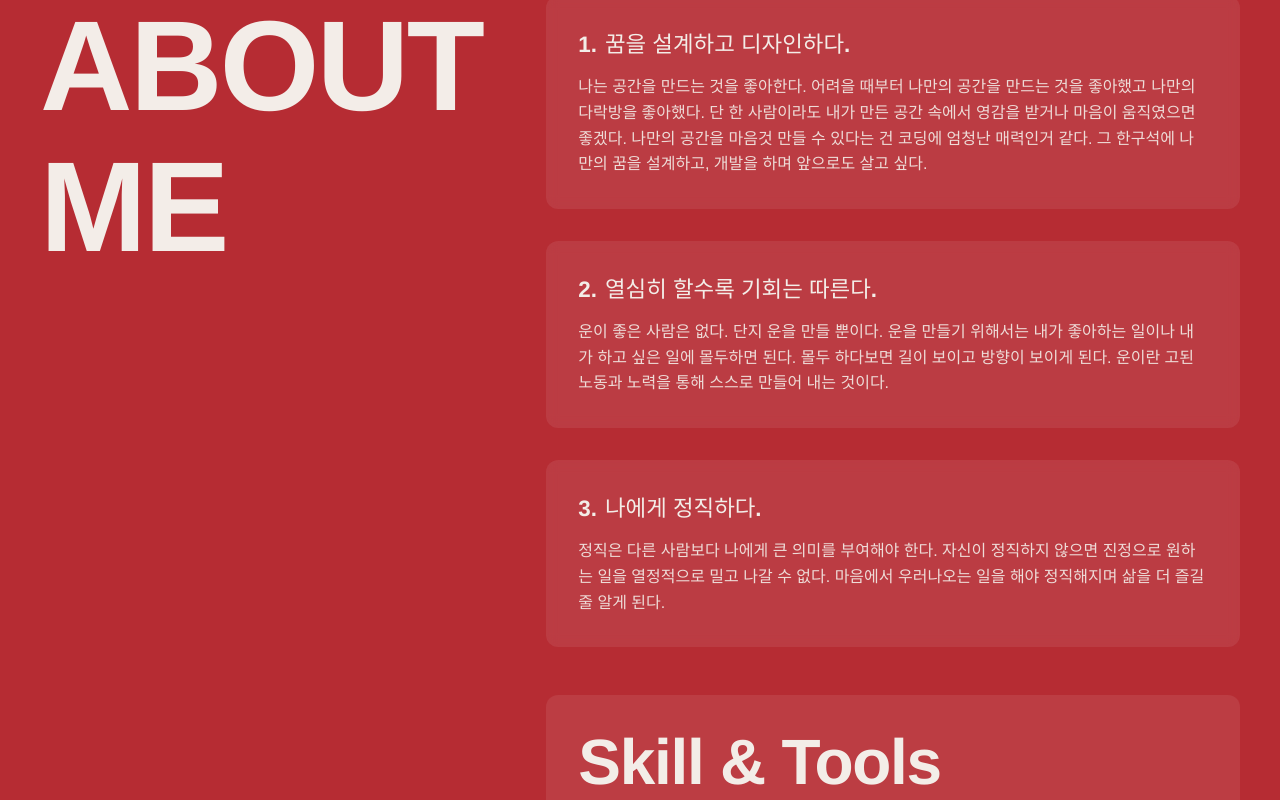
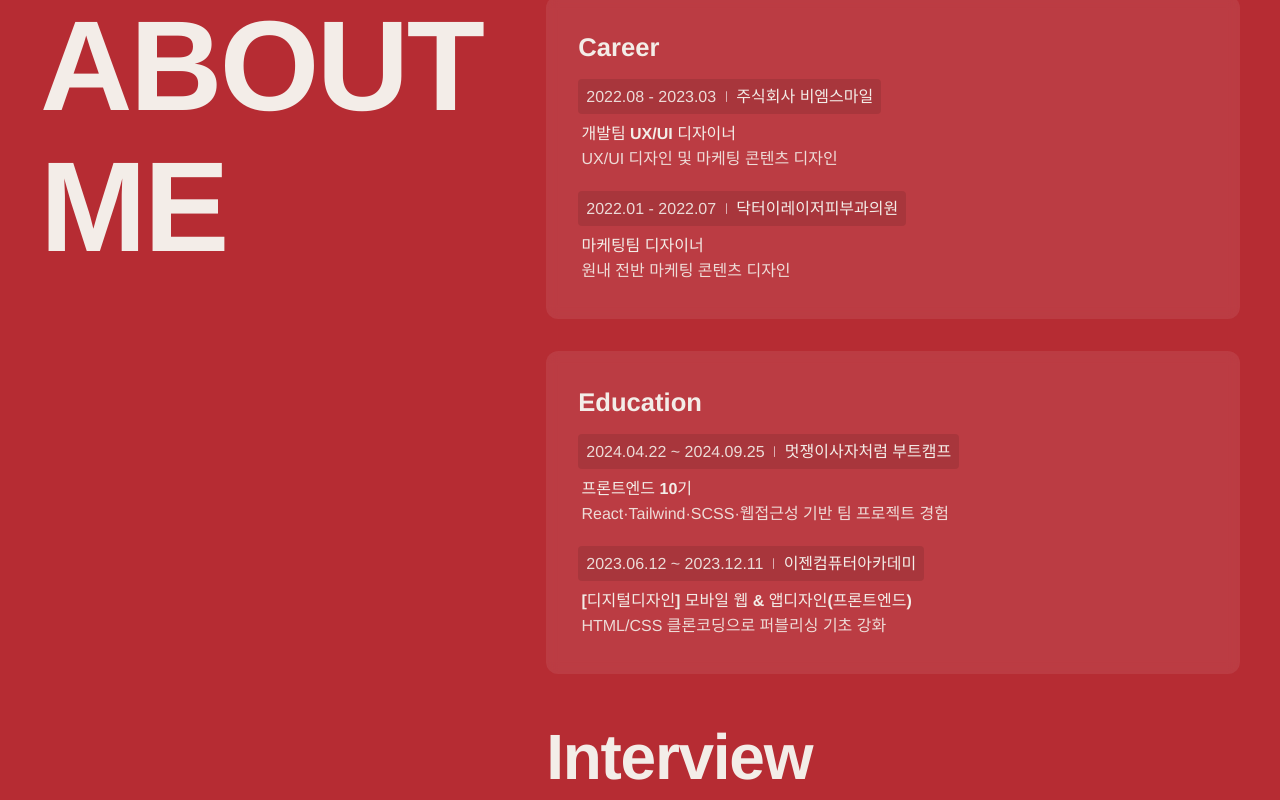
Before and after one commit to yun-narae/learn-react-portfolio, a React (Create React App) app: page / in a window 1280 px wide. Shown: the part 900-1700 px from the top of the page. Built offline with nearby package versions, Linux system fonts and the light colour scheme; a web font is replaced by a local one.

Commit message:
feat(skill): 이력 섹션 데이터화(resumeData) 및 동적 렌더링

```diff
--- a/src/assets/scss/section/_skill.scss
+++ b/src/assets/scss/section/_skill.scss
@@ -14,13 +14,19 @@
         gap: 4rem;
         max-width: 1200px;
         margin: 0 auto;
+
         @include mixin.tablet {
             display: grid;
             grid-template-columns: 0.6fr 1fr;
         }
-        @include mixin.laptop {
+    }
 
-        }
+    .skill__inner-title {
+        font-size: clamp(1rem, 6vw, 4rem);
+        font-weight: 900;
+        line-height: 1.1;
+        letter-spacing: -0.02em;
+        color: var(--mainBg-color);
     }
 
     .skill__title {
@@ -29,8 +35,8 @@
         line-height: 1.1;
         letter-spacing: -0.02em;
         color: var(--mainBg-color);
+        white-space: nowrap;
 
-        white-space: nowrap;
         @include mixin.tablet {
             white-space: normal;
             position: sticky;
@@ -83,6 +89,59 @@
                 line-height: 1.6;
                 opacity: 0.9;
             }
+
+            &.profile {
+
+                h3 {
+                    font-size: 1.6rem;
+                    font-weight: 700;
+                    margin-bottom: 0.8rem;
+                }
+
+                ul {
+                    display: flex;
+                    flex-direction: column;
+                    gap: 1rem;
+
+                    & li {
+                        display: flex;
+                        flex-direction: column;
+                        gap: 0.3rem;
+                        word-break: keep-all;
+                        white-space: normal;
+
+                        .skill__meta {
+                            display: flex;
+                            align-items: center;
+                            gap: 0.4rem;
+                            width: fit-content;
+                            padding: 0.3rem 0.5rem;
+                            border-radius: 0.25rem;
+                            background-color: rgba(0, 0, 0, 0.1);
+
+                            .skill__divider {
+                                width: 1px;
+                                height: 0.7em;
+                                background: rgba(255,255,255,0.6);
+                                margin: 0.2rem;
+                                border-radius: 1px;
+                            }
+                        }
+
+                        .skill__info {
+                            padding: 0.2rem;
+
+                            span {
+                                font-weight: 800;
+                            }
+                        }
+
+                        .skill__date {
+                            white-space: nowrap;
+                        }
+                    }
+                }
+            }
         }
     }
 
@@ -91,17 +150,6 @@
         display: flex;
         flex-direction: column;
         gap: 2rem;
-        padding: 2rem;
-        background: rgba(255, 255, 255, 0.08);
-        border-radius: 12px;
-
-        h3 {
-            font-size: clamp(1rem, 6vw, 4rem);
-            font-weight: 900;
-            line-height: 1.1;
-            letter-spacing: -0.02em;
-            color: var(--mainBg-color);
-        }
 
         &-group {
             background: rgba(255, 255, 255, 0.08);
--- a/src/components/Skill.jsx
+++ b/src/components/Skill.jsx
@@ -1,6 +1,6 @@
 // Skill.jsx
 import React from "react";
-import { skillText } from "../constants";
+import { Interview, resumeData } from "../constants";
 import SvgIcon from "./SvgIcon/SvgIcon";
 
 const Skill = () => {
@@ -10,9 +10,53 @@ const Skill = () => {
                 <h2 className="skill__title">ABOUT ME</h2>
 
                 <div className="skill__content">
+                    {/* 이력 */}
+                    <ul className="skill__desc">
+                        {/* Career */}
+                        <li className="skill__desc-item profile">
+                            <h3>Career</h3>
+                            <ul>
+                                {resumeData.career.map((c, i) => (
+                                <li key={`career-${i}`}>
+                                    <div className="skill__meta">
+                                    <p className="skill__date">{c.from} - {c.to}</p>
+                                    <span className="skill__divider" aria-hidden="true" />
+                                    <b>{c.company}</b>
+                                    </div>
+                                    <div className="skill__info">
+                                    <span>{c.role}</span>
+                                    {c.desc && <p>{c.desc}</p>}
+                                    </div>
+                                </li>
+                                ))}
+                            </ul>
+                        </li>
+
+                        {/* Education */}
+                        <li className="skill__desc-item profile">
+                            <h3>Education</h3>
+                            <ul>
+                                {resumeData.education.map((e, i) => (
+                                <li key={`edu-${i}`}>
+                                    <div className="skill__meta">
+                                    <p className="skill__date">{e.from} ~ {e.to}</p>
+                                    <span className="skill__divider" aria-hidden="true" />
+                                    <b>{e.school}</b>
+                                    </div>
+                                    <div className="skill__info">
+                                    <span>{e.course}</span>
+                                    {e.desc && <p>{e.desc}</p>}
+                                    </div>
+                                </li>
+                                ))}
+                            </ul>
+                        </li>
+                    </ul>
+
                     {/* 소개 리스트 */}
                     <ul className="skill__desc">
-                        {skillText.map((skill, key) => (
+                        <h3 className="skill__inner-title">Interview</h3>
+                        {Interview.map((skill, key) => (
                             <li key={key} className="skill__desc-item">
                                 <h3>
                                     <span>{key + 1}.</span>
@@ -25,13 +69,13 @@ const Skill = () => {
 
                     {/* 기술/툴 아이콘 */}
                     <div className="skill__tools">
-                        <h3>Skill & Tools</h3>
+                        <h3 className="skill__inner-title">Skill & Tools</h3>
                         <div className="skill__tools-group">
                             <h4>FrontEnd</h4>
                             <ul className="skill__icons">
                                 {["html", "css", "javascript", "react", "tailwind", "sass"].map((n) => (
                                     <li key={n} className="icon__cover">
-                                    <SvgIcon name={n} className={`icon__svg ${n}`} />
+                                        <SvgIcon name={n} className={`icon__svg ${n}`} />
                                     </li>
                                 ))}
                             </ul>
@@ -41,9 +85,9 @@ const Skill = () => {
                             <h4>Tools</h4>
                             <ul className="skill__icons">
                                 {["github", "figma", "xd", "illustrator", "photoshop", "slack", "notion", "discord"].map((n) => (
-                                <li key={n} className="icon__cover">
-                                    <SvgIcon name={n} className={`icon__svg ${n}`} />
-                                </li>
+                                    <li key={n} className="icon__cover">
+                                        <SvgIcon name={n} className={`icon__svg ${n}`} />
+                                    </li>
                                 ))}
                             </ul>
                         </div>
--- a/src/constants/index.js
+++ b/src/constants/index.js
@@ -15,7 +15,43 @@ export const introText = {
     text: ["꺼지지 않는 불꽃으로 사용자 경험을 빚는 개발자입니다."],
 }
 
-export const skillText = [
+// ---- 이력 데이터 ----
+export const resumeData = {
+    career: [
+        {
+            from: "2022.08",
+            to:   "2023.03",
+            company: "주식회사 비엠스마일",
+            role: "개발팀 UX/UI 디자이너",
+            desc: "UX/UI 디자인 및 마케팅 콘텐츠 디자인"
+        },
+        {
+            from: "2022.01",
+            to:   "2022.07",
+            company: "닥터이레이저피부과의원",
+            role: "마케팅팀 디자이너",
+            desc: "원내 전반 마케팅 콘텐츠 디자인"
+        },
+    ],
+    education: [
+        {
+            from: "2024.04.22",
+            to:   "2024.09.25",
+            school: "멋쟁이사자처럼 부트캠프",
+            course: "프론트엔드 10기",
+            desc: "React·Tailwind·SCSS·웹접근성 기반 팀 프로젝트 경험"
+        },
+        {
+            from: "2023.06.12",
+            to:   "2023.12.11",
+            school: "이젠컴퓨터아카데미",
+            course: "[디지털디자인] 모바일 웹 & 앱디자인(프론트엔드)",
+            desc: "HTML/CSS 클론코딩으로 퍼블리싱 기초 강화"
+        },
+    ],
+};
+
+export const Interview = [
     {
         title: "꿈을 설계하고 디자인하다.",
         desc: "나는 공간을 만드는 것을 좋아한다. 어려을 때부터 나만의 공간을 만드는 것을 좋아했고 나만의 다락방을 좋아했다. 단 한 사람이라도 내가 만든 공간 속에서 영감을 받거나 마음이 움직였으면 좋겠다. 나만의 공간을 마음것 만들 수 있다는 건 코딩에 엄청난 매력인거 같다. 그 한구석에 나만의 꿈을 설계하고, 개발을 하며 앞으로도 살고 싶다."
```
